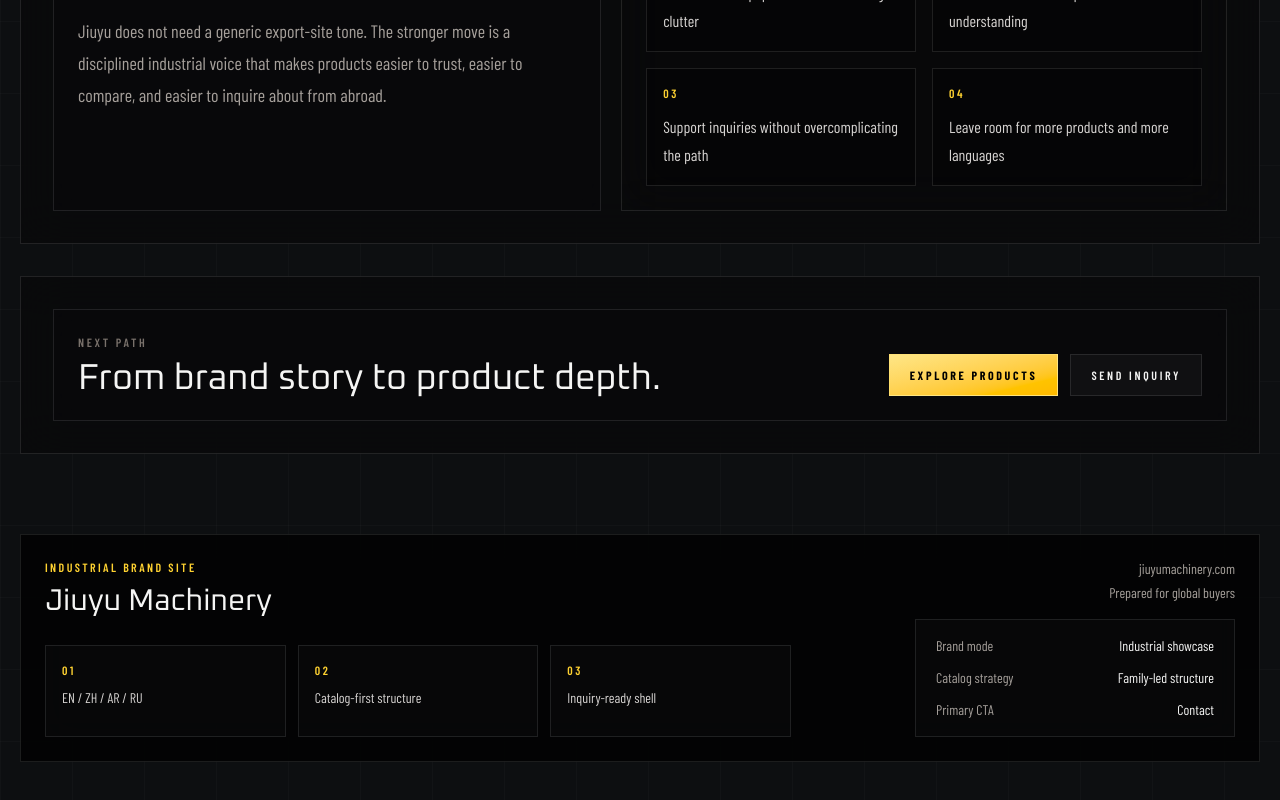
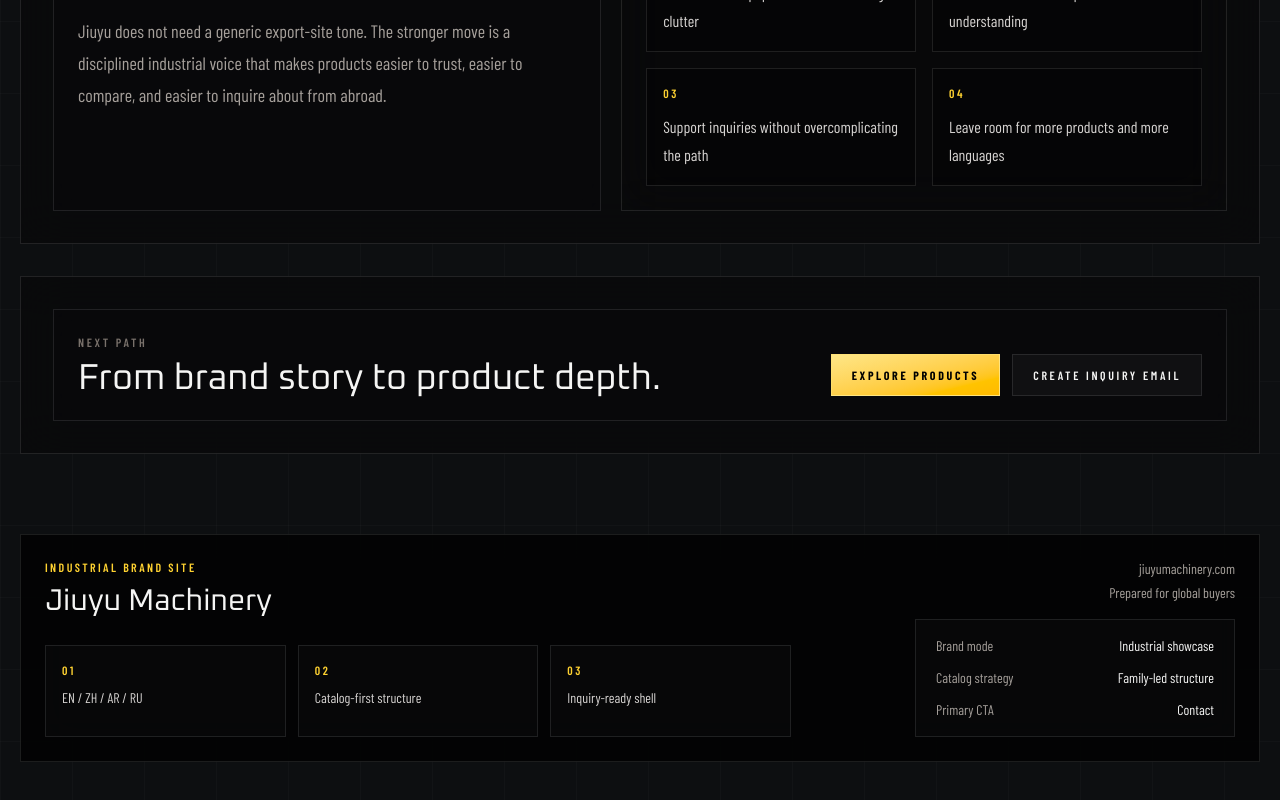
Before and after one commit to YSBZ/JY, a React (Vite) app: page /story in a window 1280 px wide. Shown: the part 843-1643 px from the top of the page. Built offline with nearby package versions, Linux system fonts and the light colour scheme.

Commit message:
feat: tighten inquiry form validation

```diff
--- a/src/content/site.ts
+++ b/src/content/site.ts
@@ -101,7 +101,7 @@
     formDetails: 'Inquiry details',
     formDetailsPlaceholder: 'Tell us the product, operating scenario, volume, and destination market',
     formEmailPlaceholder: 'name@company.com',
-    formSubmit: 'Send inquiry',
+    formSubmit: 'Create inquiry email',
     formResponseNote: 'Submitting this form opens a structured email draft for Jiuyu Machinery follow-up.',
     productPositioning: 'Positioning',
     productConfig: 'Configuration cues',
@@ -147,7 +147,7 @@
     formDetails: '需求内容',
     formDetailsPlaceholder: '请填写产品、工况、数量或地区需求',
     formEmailPlaceholder: 'name@company.com',
-    formSubmit: '提交需求',
+    formSubmit: '生成询盘邮件',
     formResponseNote: '提交后会打开一封结构化邮件草稿，方便 Jiuyu Machinery 继续跟进。',
     productPositioning: '核心说明',
     productConfig: '配置方向',
@@ -193,7 +193,7 @@
     formDetails: 'تفاصيل الاستفسار',
     formDetailsPlaceholder: 'اذكر المنتج، وسيناريو التشغيل، والكمية، والسوق المستهدف',
     formEmailPlaceholder: 'name@company.com',
-    formSubmit: 'إرسال الاستفسار',
+    formSubmit: 'إنشاء بريد الاستفسار',
     formResponseNote: 'عند الإرسال سيتم فتح مسودة بريد منظمة لتسهيل متابعة Jiuyu Machinery.',
     productPositioning: 'التموضع',
     productConfig: 'ملامح التكوين',
@@ -243,7 +243,7 @@
     formDetails: 'Детали запроса',
     formDetailsPlaceholder: 'Укажите продукт, сценарий работы, объем и целевой рынок',
     formEmailPlaceholder: 'name@company.com',
-    formSubmit: 'Отправить запрос',
+    formSubmit: 'Создать письмо запроса',
     formResponseNote: 'После отправки откроется структурированный черновик письма для дальнейшего ответа Jiuyu Machinery.',
     productPositioning: 'Позиционирование',
     productConfig: 'Конфигурация',
--- a/src/views/ContactPage.tsx
+++ b/src/views/ContactPage.tsx
@@ -101,6 +101,7 @@
                 className="w-full border border-white/10 bg-white/[0.04] px-4 py-3 text-stone-100 outline-none placeholder:text-stone-500 focus:border-amber-300/40"
                 onChange={(event) => updateField('name', event.target.value)}
                 placeholder={ui.formNamePlaceholder}
+                required
                 value={form.name}
               />
             </label>
@@ -110,6 +111,7 @@
                 className="w-full border border-white/10 bg-white/[0.04] px-4 py-3 text-stone-100 outline-none placeholder:text-stone-500 focus:border-amber-300/40"
                 onChange={(event) => updateField('email', event.target.value)}
                 placeholder={ui.formEmailPlaceholder}
+                required
                 type="email"
                 value={form.email}
               />
@@ -159,6 +161,7 @@
                 className="w-full border border-white/10 bg-white/[0.04] px-4 py-3 text-stone-100 outline-none placeholder:text-stone-500 focus:border-amber-300/40"
                 onChange={(event) => updateField('details', event.target.value)}
                 placeholder={ui.formDetailsPlaceholder}
+                required
                 rows={6}
                 value={form.details}
               />
```
